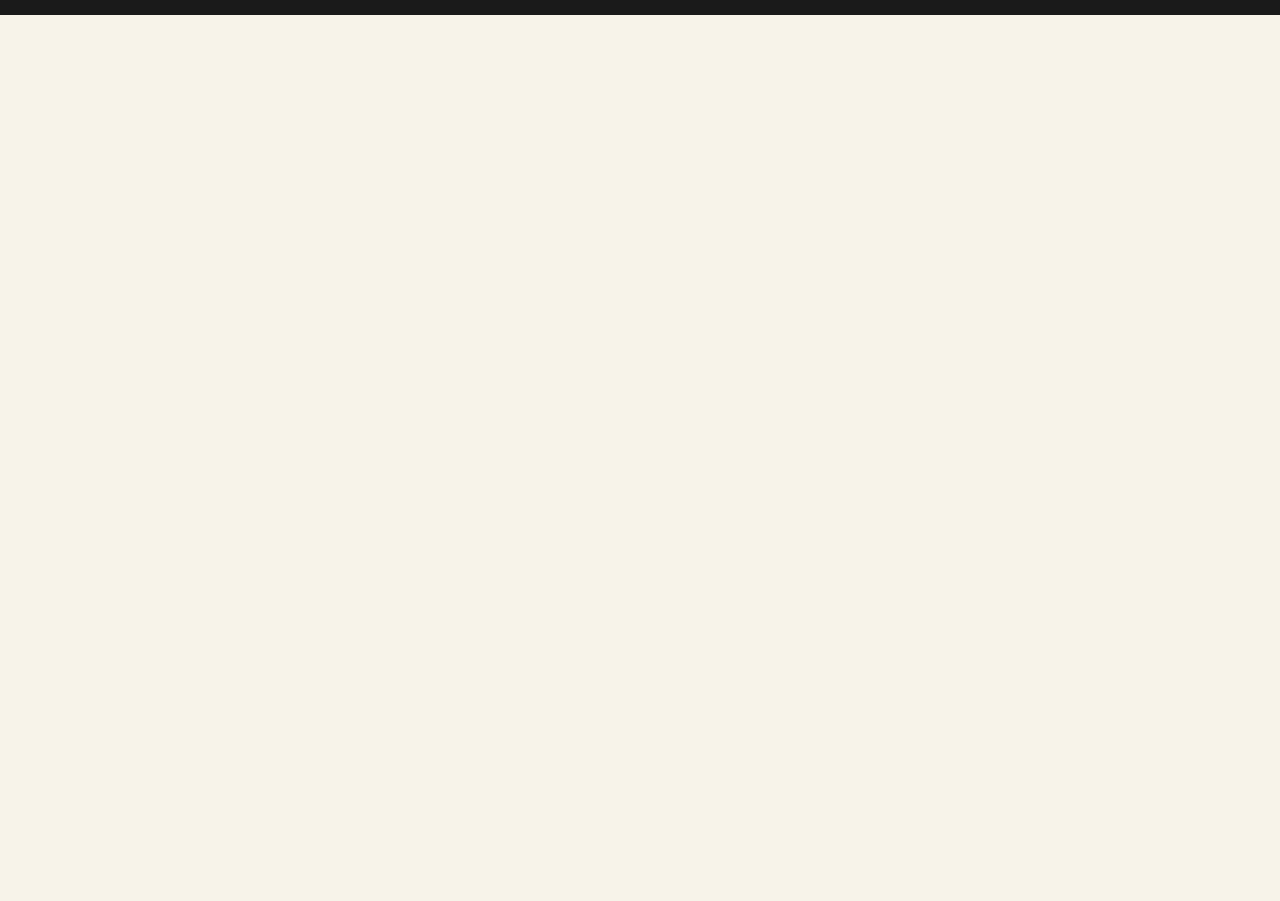
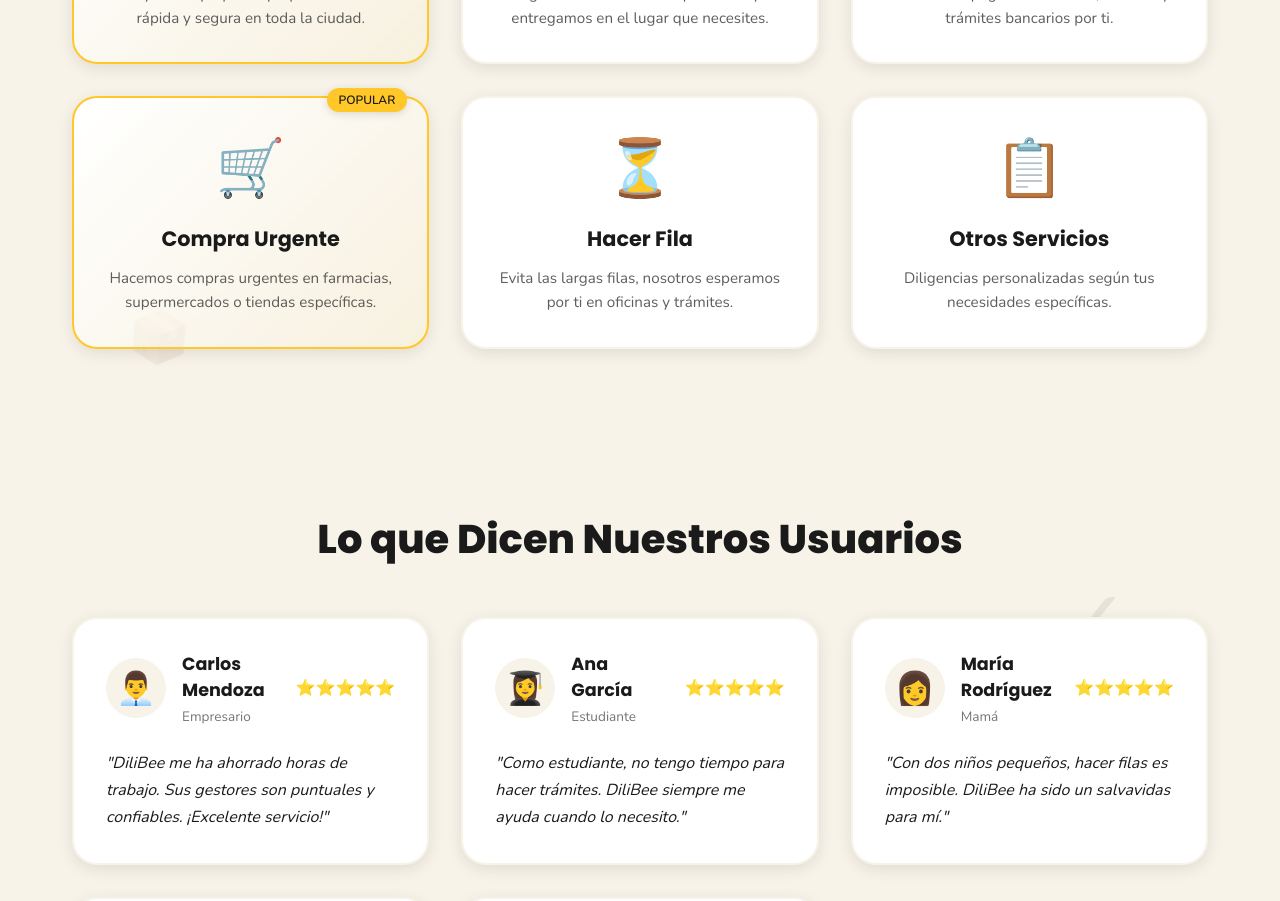
Before and after one commit to licarys/dilibee, a React (Vite) app: page / in a window 1280 px wide. Shown: the part 1720-2621 px from the top of the page. Before the commit the page ends 1735 px from the top, so only its background shows below. Built offline with nearby package versions, Linux system fonts and the light colour scheme.

Commit message:
Add ServiceCard and TestimonialCard components; integrate services and testimonials data into Home page; enhance styles for improved layout and responsiveness.

```diff
--- /dev/null
+++ b/src/components/ServiceCard.jsx
@@ -0,0 +1,14 @@
+import '../styles/ServiceCard.css'
+
+function ServiceCard({ icon, title, description, popular = false }) {
+  return (
+    <div className={`service-card ${popular ? 'service-card--popular' : ''}`}>
+      {popular && <span className="service-card__badge">Popular</span>}
+      <div className="service-card__icon">{icon}</div>
+      <h3 className="service-card__title">{title}</h3>
+      <p className="service-card__description">{description}</p>
+    </div>
+  )
+}
+
+export default ServiceCard
--- /dev/null
+++ b/src/components/TestimonialCard.jsx
@@ -0,0 +1,28 @@
+import '../styles/TestimonialCard.css'
+
+function TestimonialCard({ name, role, comment, rating, avatar }) {
+  const renderStars = (rating) => {
+    const stars = []
+    const fullStars = Math.floor(rating)
+    for (let i = 0; i < fullStars; i++) {
+      stars.push('⭐')
+    }
+    return stars.join('')
+  }
+
+  return (
+    <div className="testimonial-card">
+      <div className="testimonial-card__header">
+        <div className="testimonial-card__avatar">{avatar || '👤'}</div>
+        <div className="testimonial-card__info">
+          <h4 className="testimonial-card__name">{name}</h4>
+          <p className="testimonial-card__role">{role}</p>
+        </div>
+        <div className="testimonial-card__rating">{renderStars(rating)}</div>
+      </div>
+      <p className="testimonial-card__comment">"{comment}"</p>
+    </div>
+  )
+}
+
+export default TestimonialCard
--- /dev/null
+++ b/src/data/servicios.json
@@ -0,0 +1,44 @@
+[
+  {
+    "id": 1,
+    "icon": "📦",
+    "title": "Entrega de Paquetes",
+    "description": "Envía y recibe paquetes pequeños de forma rápida y segura en toda la ciudad.",
+    "popular": true
+  },
+  {
+    "id": 2,
+    "icon": "📄",
+    "title": "Recoger Documentos",
+    "description": "Recogemos documentos importantes y los entregamos en el lugar que necesites.",
+    "popular": false
+  },
+  {
+    "id": 3,
+    "icon": "💳",
+    "title": "Pago de Trámites",
+    "description": "Realizamos pagos de servicios, facturas y trámites bancarios por ti.",
+    "popular": false
+  },
+  {
+    "id": 4,
+    "icon": "🛒",
+    "title": "Compra Urgente",
+    "description": "Hacemos compras urgentes en farmacias, supermercados o tiendas específicas.",
+    "popular": true
+  },
+  {
+    "id": 5,
+    "icon": "⏳",
+    "title": "Hacer Fila",
+    "description": "Evita las largas filas, nosotros esperamos por ti en oficinas y trámites.",
+    "popular": false
+  },
+  {
+    "id": 6,
+    "icon": "📋",
+    "title": "Otros Servicios",
+    "description": "Diligencias personalizadas según tus necesidades específicas.",
+    "popular": false
+  }
+]
--- /dev/null
+++ b/src/data/testimonios.json
@@ -0,0 +1,42 @@
+[
+  {
+    "id": 1,
+    "name": "Carlos Mendoza",
+    "role": "Empresario",
+    "avatar": "👨‍💼",
+    "rating": 5,
+    "comment": "DiliBee me ha ahorrado horas de trabajo. Sus gestores son puntuales y confiables. ¡Excelente servicio!"
+  },
+  {
+    "id": 2,
+    "name": "Ana García",
+    "role": "Estudiante",
+    "avatar": "👩‍🎓",
+    "rating": 5,
+    "comment": "Como estudiante, no tengo tiempo para hacer trámites. DiliBee siempre me ayuda cuando lo necesito."
+  },
+  {
+    "id": 3,
+    "name": "María Rodríguez",
+    "role": "Mamá",
+    "avatar": "👩",
+    "rating": 5,
+    "comment": "Con dos niños pequeños, hacer filas es imposible. DiliBee ha sido un salvavidas para mí."
+  },
+  {
+    "id": 4,
+    "name": "Luis Hernández",
+    "role": "Profesional",
+    "avatar": "👨",
+    "rating": 5,
+    "comment": "El servicio de seguimiento en tiempo real es genial. Siempre sé dónde está mi diligencia."
+  },
+  {
+    "id": 5,
+    "name": "Sofía Martínez",
+    "role": "Empresaria",
+    "avatar": "👩‍💼",
+    "rating": 5,
+    "comment": "Usamos DiliBee para las diligencias de nuestra empresa. Rápido, eficiente y económico."
+  }
+]
--- a/src/pages/Home.jsx
+++ b/src/pages/Home.jsx
@@ -1,6 +1,10 @@
 import { useState, useEffect } from 'react'
 import { Link } from 'react-router-dom'
 import StatCard from '../components/StatCard'
+import ServiceCard from '../components/ServiceCard'
+import TestimonialCard from '../components/TestimonialCard'
+import serviciosData from '../data/servicios.json'
+import testimoniosData from '../data/testimonios.json'
 import '../styles/Home.css'
 
 function Home() {
@@ -98,6 +102,37 @@ function Home() {
           </div>
         </div>
       </section>
+
+      <section className="home__services">
+        <h2 className="home__section-title">Servicios Populares</h2>
+        <div className="home__services-grid">
+          {serviciosData.map(servicio => (
+            <ServiceCard
+              key={servicio.id}
+              icon={servicio.icon}
+              title={servicio.title}
+              description={servicio.description}
+              popular={servicio.popular}
+            />
+          ))}
+        </div>
+      </section>
+
+      <section className="home__testimonials">
+        <h2 className="home__section-title">Lo que Dicen Nuestros Usuarios</h2>
+        <div className="home__testimonials-grid">
+          {testimoniosData.map(testimonio => (
+            <TestimonialCard
+              key={testimonio.id}
+              name={testimonio.name}
+              role={testimonio.role}
+              avatar={testimonio.avatar}
+              rating={testimonio.rating}
+              comment={testimonio.comment}
+            />
+          ))}
+        </div>
+      </section>
     </div>
   )
 }
--- a/src/styles/Home.css
+++ b/src/styles/Home.css
@@ -374,3 +374,52 @@
   font-family: var(--font-body);
   font-weight: 400;
 }
+
+.home__section-title {
+  text-align: center;
+  font-size: 2.5rem;
+  margin-bottom: 3rem;
+  color: var(--carbon-black);
+  font-family: var(--font-heading);
+  font-weight: 800;
+}
+
+.home__services {
+  max-width: 1200px;
+  margin: 0 auto 4rem;
+  padding: 3rem 2rem;
+  position: relative;
+  z-index: 1;
+}
+
+.home__services-grid {
+  display: grid;
+  grid-template-columns: repeat(auto-fit, minmax(280px, 1fr));
+  gap: 2rem;
+}
+
+.home__testimonials {
+  max-width: 1200px;
+  margin: 0 auto 4rem;
+  padding: 3rem 2rem;
+  position: relative;
+  z-index: 1;
+}
+
+.home__testimonials-grid {
+  display: grid;
+  grid-template-columns: repeat(auto-fit, minmax(300px, 1fr));
+  gap: 2rem;
+}
+
+@media (max-width: 768px) {
+  .home__services-grid,
+  .home__testimonials-grid {
+    grid-template-columns: 1fr;
+  }
+
+  .home__section-title {
+    font-size: 2rem;
+    margin-bottom: 2rem;
+  }
+}
--- /dev/null
+++ b/src/styles/ServiceCard.css
@@ -0,0 +1,58 @@
+.service-card {
+  position: relative;
+  background-color: var(--soft-white);
+  border-radius: 25px;
+  padding: 2rem 1.5rem;
+  text-align: center;
+  box-shadow: 0 4px 15px rgba(26, 26, 26, 0.1);
+  transition: all 0.3s ease;
+  border: 2px solid var(--sky-honey);
+}
+
+.service-card:hover {
+  transform: translateY(-5px);
+  box-shadow: 0 8px 25px rgba(26, 26, 26, 0.15);
+  border-color: var(--bee-yellow);
+}
+
+.service-card--popular {
+  border-color: var(--bee-yellow);
+  background: linear-gradient(135deg, var(--soft-white) 0%, rgba(255, 199, 39, 0.05) 100%);
+}
+
+.service-card__badge {
+  position: absolute;
+  top: -10px;
+  right: 20px;
+  background-color: var(--bee-yellow);
+  color: var(--carbon-black);
+  padding: 0.25rem 0.75rem;
+  border-radius: 15px;
+  font-size: 0.75rem;
+  font-family: var(--font-body);
+  font-weight: 700;
+  text-transform: uppercase;
+  box-shadow: 0 2px 8px rgba(26, 26, 26, 0.15);
+}
+
+.service-card__icon {
+  font-size: 3.5rem;
+  margin-bottom: 1rem;
+}
+
+.service-card__title {
+  font-size: 1.3rem;
+  font-family: var(--font-heading);
+  font-weight: 700;
+  color: var(--carbon-black);
+  margin-bottom: 0.75rem;
+}
+
+.service-card__description {
+  font-size: 0.95rem;
+  font-family: var(--font-body);
+  color: var(--carbon-black);
+  opacity: 0.7;
+  line-height: 1.6;
+  margin: 0;
+}
--- /dev/null
+++ b/src/styles/TestimonialCard.css
@@ -0,0 +1,71 @@
+.testimonial-card {
+  background-color: var(--soft-white);
+  border-radius: 25px;
+  padding: 2rem;
+  box-shadow: 0 4px 15px rgba(26, 26, 26, 0.1);
+  transition: all 0.3s ease;
+  border: 2px solid var(--sky-honey);
+  height: 100%;
+  display: flex;
+  flex-direction: column;
+}
+
+.testimonial-card:hover {
+  transform: translateY(-5px);
+  box-shadow: 0 8px 25px rgba(26, 26, 26, 0.15);
+  border-color: var(--bee-yellow);
+}
+
+.testimonial-card__header {
+  display: flex;
+  align-items: center;
+  gap: 1rem;
+  margin-bottom: 1.5rem;
+}
+
+.testimonial-card__avatar {
+  width: 60px;
+  height: 60px;
+  border-radius: 50%;
+  background-color: var(--sky-honey);
+  display: flex;
+  align-items: center;
+  justify-content: center;
+  font-size: 2rem;
+  flex-shrink: 0;
+}
+
+.testimonial-card__info {
+  flex: 1;
+}
+
+.testimonial-card__name {
+  font-size: 1.1rem;
+  font-family: var(--font-heading);
+  font-weight: 700;
+  color: var(--carbon-black);
+  margin: 0 0 0.25rem 0;
+}
+
+.testimonial-card__role {
+  font-size: 0.85rem;
+  font-family: var(--font-body);
+  color: var(--carbon-black);
+  opacity: 0.6;
+  margin: 0;
+}
+
+.testimonial-card__rating {
+  font-size: 1rem;
+  flex-shrink: 0;
+}
+
+.testimonial-card__comment {
+  font-size: 1rem;
+  font-family: var(--font-body);
+  color: var(--carbon-black);
+  line-height: 1.7;
+  margin: 0;
+  font-style: italic;
+  flex: 1;
+}
```
